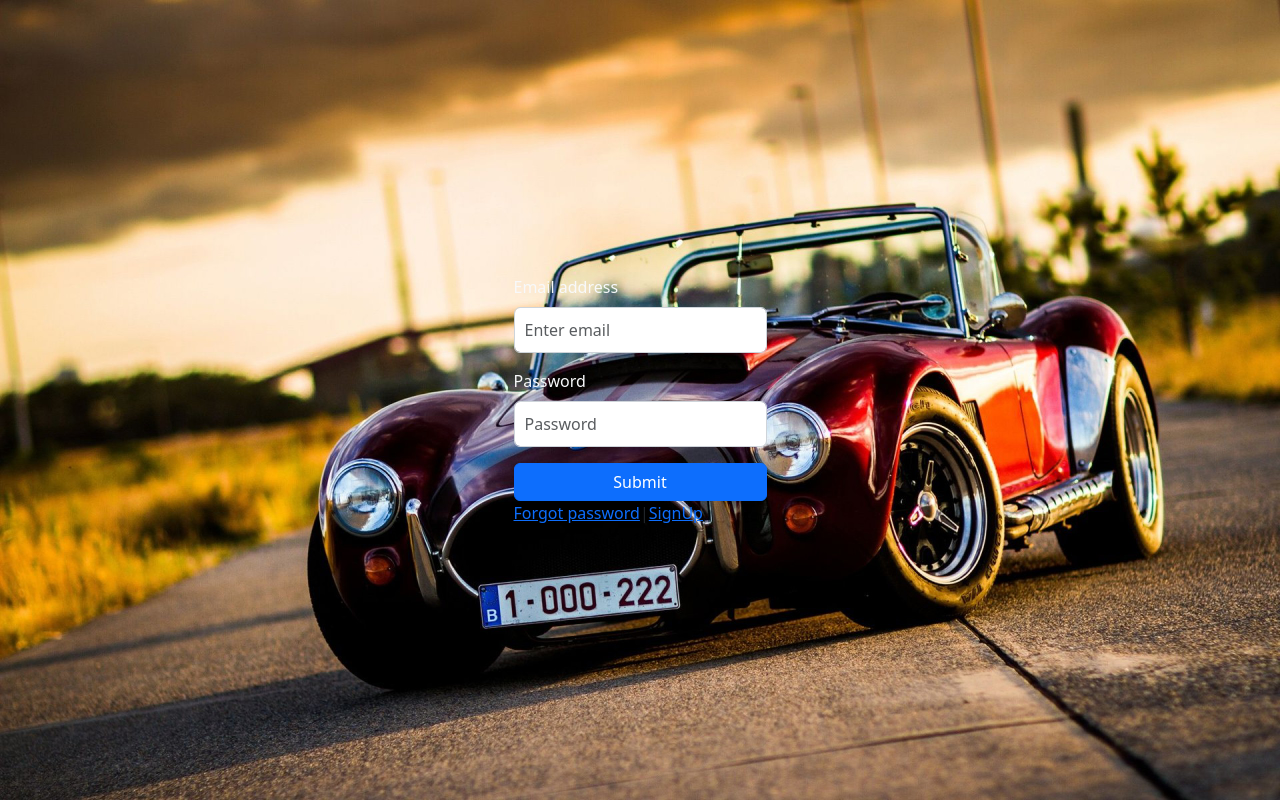
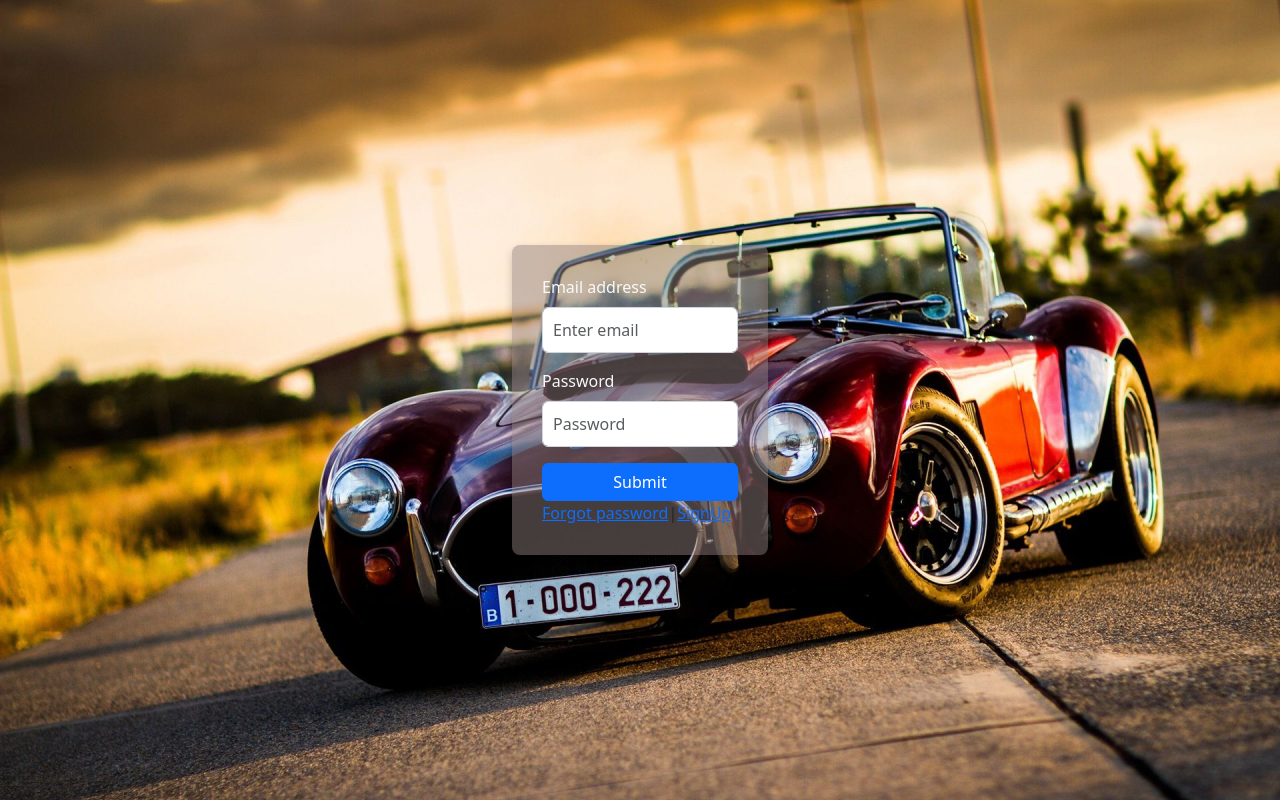
Before and after one commit to prajula255/crudw, a React (Vite) app: page / in a window 1280 px wide. Built offline with nearby package versions, Linux system fonts and the light colour scheme.

Commit message:
login container updated

```diff
--- a/src/pages/loginpage/loginpage.css
+++ b/src/pages/loginpage/loginpage.css
@@ -2,20 +2,21 @@
   background-image: url("/public/car.jpg");
   background-position: center;
   background-size: cover;
-  margin:0;
+  margin: 0;
   padding: 0;
   display: flex;
   justify-content: center;
   align-items: center;
   min-height: 100vh;
 }
+
 .form-container {
   display: flex;
   justify-content: center;
   align-items: center;
-    width: 100%;
+  width: 20%;
   height: 100%;
-    background-color: rgba(117, 105, 105, 0.479);
+  background-color: rgba(144, 125, 125, 0.479);
   padding: 30px;
   border-radius: 8px;
   box-shadow: 0 4px 8px rgba(0, 0, 0, 0.2);
--- a/src/pages/loginpage/loginpage.jsx
+++ b/src/pages/loginpage/loginpage.jsx
@@ -19,8 +19,9 @@ function LoginPage() {
   }
 
   return (
+    <div className="auth">
+      <div className="form-container ">
 
-    <div className="form-container auth">
         <Form>
           <Form.Group className="mb-3" controlId="formBasicEmail">
             <Form.Label>Email address</Form.Label>
@@ -43,6 +44,7 @@ function LoginPage() {
           </div>
         </Form>
       </div>
+    </div>
   );
 }
 
--- a/src/pages/registerpage/registerpage.css
+++ b/src/pages/registerpage/registerpage.css
@@ -1,11 +1,11 @@
-body {
+.auth {
   background-image: url("/public/car.jpg");
   background-position: center;
   background-size: cover;
 }
 
 .form-container1 {
-  background-color: rgba(117, 105, 105, 0.479);
+  background-color: rgba(144, 125, 125, 0.479);
   padding: 40px;
   border-radius: 8px;
   box-shadow: 0 4px 8px rgba(0, 0, 0, 0.1);
--- a/src/pages/registerpage/registerpage.jsx
+++ b/src/pages/registerpage/registerpage.jsx
@@ -4,6 +4,7 @@ import Button from "react-bootstrap/Button";
 import './registerpage.css';
 function RegisterPage() {
   return (
+    <div className="auth">
       <div className="form-container1 ">
         <h2>Register</h2>
         <Form>
@@ -37,6 +38,7 @@ function RegisterPage() {
           </Button>
         </Form>
       </div>
+    </div>
   );
 }
 
```
Lines whose indentation alone changed are shown as unchanged.
